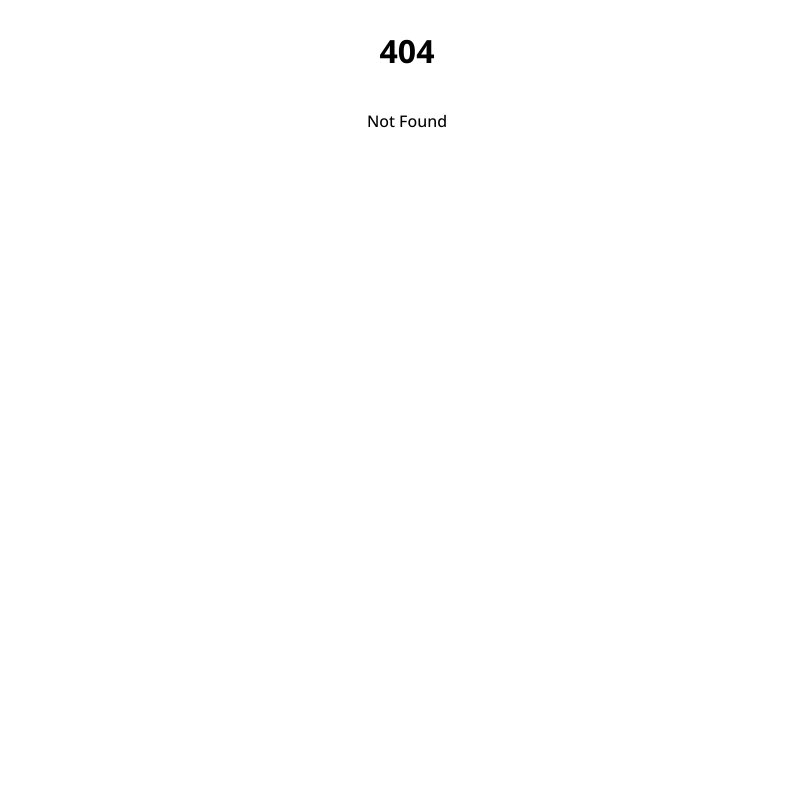
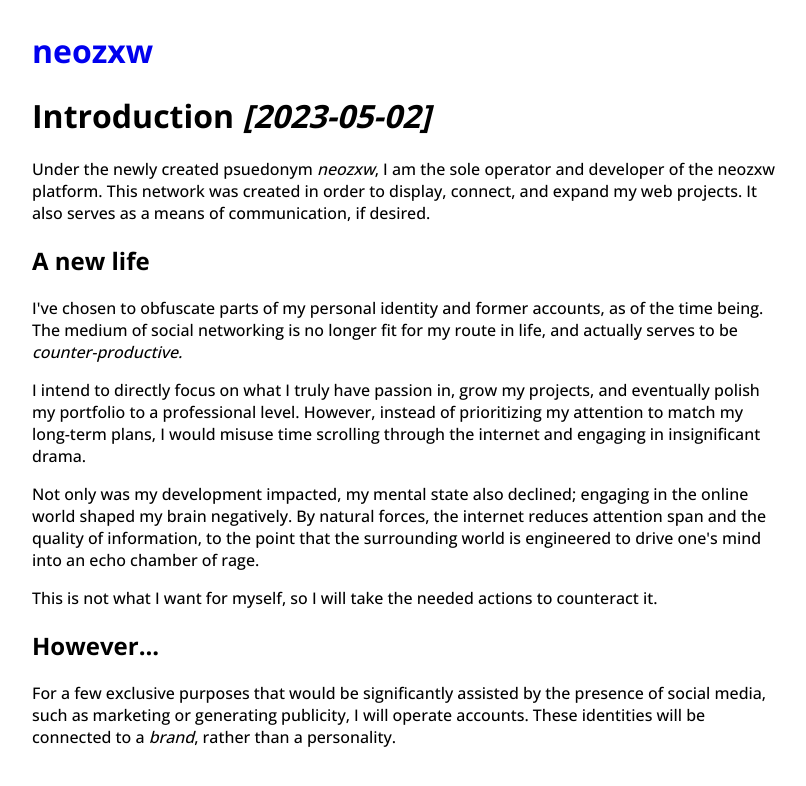
Before and after one commit to neozxw/neozxw-net, a SvelteKit app: page /posts/0 in a window 1280 px wide. Before the commit this address had no page. Shown: the top 786 px of the page, without its empty margins (233-1039 px from the left). Built offline with nearby package versions, Linux system fonts and the light colour scheme.

Commit message:
Added a blog

```diff
--- a/src/routes/+layout.svelte
+++ b/src/routes/+layout.svelte
@@ -8,10 +8,25 @@
         --black-2: rgb(45, 48, 55);
         --black-3: rgb(130,135,140);
 
+        --link-1: rgb(173, 70, 67);
+
         --shadow-1: 0 0px 5px 3px rgba(0,0,0,0.2);
 
         font-family: "Open Sans", sans-serif;
         font-size: 1.0rem;
+    }
+
+    :global(.bold) {
+        font-weight: bold;
+        color: var(--white-1);
+        font-size: max(2vw,1.5rem);
+        margin: 5px;
+    }
+
+    :global(.hwrap) {
+        display: flex;
+        flex-wrap: wrap;
+        justify-content: center;
     }
 
     body {
@@ -28,6 +43,7 @@
         background: var(--white-1);
         background-position: center;
     }
+
 </style>
 
 <body>
--- a/src/routes/+page.svelte
+++ b/src/routes/+page.svelte
@@ -5,12 +5,6 @@
 </script>
 
 <style>
-    .bold {
-        font-weight: bold;
-        color: var(--white-1);
-        font-size: max(2vw,1.5rem);
-        margin: 5px;
-    }
 
     p {
         text-align: center;
@@ -18,11 +12,7 @@
 
     a {
         text-decoration: none;
-        color: var(--black-3);
-    }
-
-    .hwrap {
-        display: flex;
+        color: var(--white-1);
     }
 
     .main {
@@ -39,16 +29,16 @@
 
     <div class='hwrap'>
         <Button>
-            Arch Linux
+            🖥️ Arch Linux
         </Button>
         <Button>
-            SvelteKit
+            📝 SvelteKit
         </Button>
     </div>
 
     <div class='hwrap'>
-        <Button>
-            <a href='https://github.com/neozxw'>Github</a>
+        <Button clickable='true'>
+            <a href='https://github.com/neozxw'>🌐 GitHub</a>
         </Button>
     </div>
 </Wrapper>
@@ -58,4 +48,7 @@
     <Project name='neozxw.net' url='#' img='/neozxw.svg' >
         Personal information and contacts.
     </Project>
+    <Project name='Web log' url='/posts' img='/neozxw.svg' >
+        A periodic stream of web posts.
+    </Project>
 </div>
--- /dev/null
+++ b/src/routes/posts/+layout.svelte
@@ -0,0 +1,14 @@
+<style>
+    .main {
+        width: min(90vw,750px);
+    }
+
+    h1 a {
+        text-decoration: none;
+    }
+</style>
+
+<div class='main'>
+    <h1><a href='/'>neozxw</a></h1>
+    <slot />
+</div>
--- /dev/null
+++ b/src/routes/posts/0/+page.svelte
@@ -0,0 +1,27 @@
+<h1>Introduction <i>[2023-05-02]</i></h1>
+<p>
+    Under the newly created psuedonym <i>neozxw</i>, I am the sole operator and developer of the neozxw platform.
+    This network was created in order to display, connect, and expand my web projects.
+    It also serves as a means of communication, if desired.
+</p>
+<h2>A new life</h2>
+<p>
+    I've chosen to obfuscate parts of my personal identity and former accounts, as of the time being.
+    The medium of social networking is no longer fit for my route in life, and actually serves to be <i>counter-productive.</i>
+</p>
+<p>
+    I intend to directly focus on what I truly have passion in, grow my projects, and eventually polish my portfolio to a professional level.
+    However, instead of prioritizing my attention to match my long-term plans, I would misuse time scrolling through the internet and engaging in insignificant drama.
+</p>
+<p>
+    Not only was my development impacted, my mental state also declined; engaging in the online world shaped my brain negatively.
+    By natural forces, the internet reduces attention span and the quality of information, to the point that the surrounding world is engineered to drive one's mind into an echo chamber of rage.
+</p>
+<p>
+    This is not what I want for myself, so I will take the needed actions to counteract it.
+</p>
+<h2>However...</h2>
+<p>
+    For a few exclusive purposes that would be significantly assisted by the presence of social media, such as marketing or generating publicity, I will operate accounts.
+    These identities will be connected to a <i>brand</i>, rather than a personality.
+</p>
```
Also changed, not shown: src/lib/comp/Button.svelte (+9 -1 lines), src/routes/posts/+page.svelte (added, +30 -0 lines).
